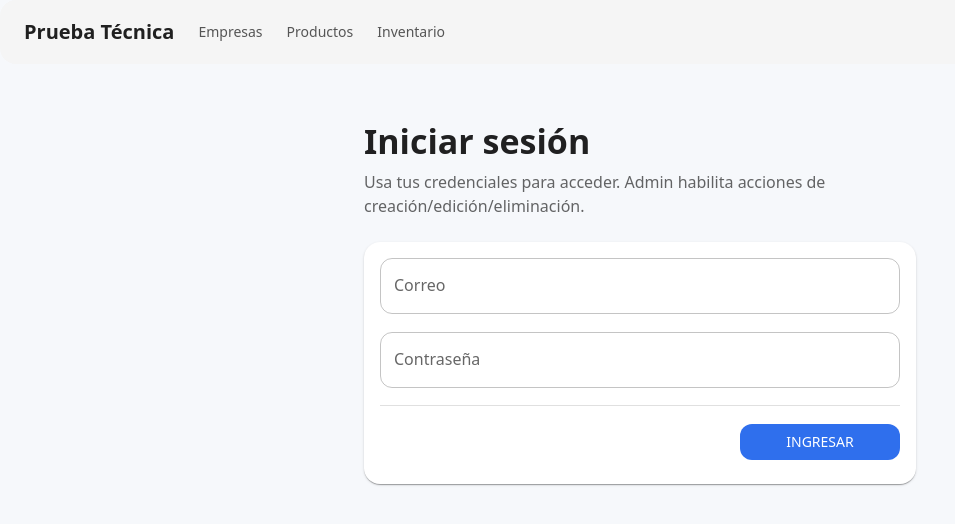
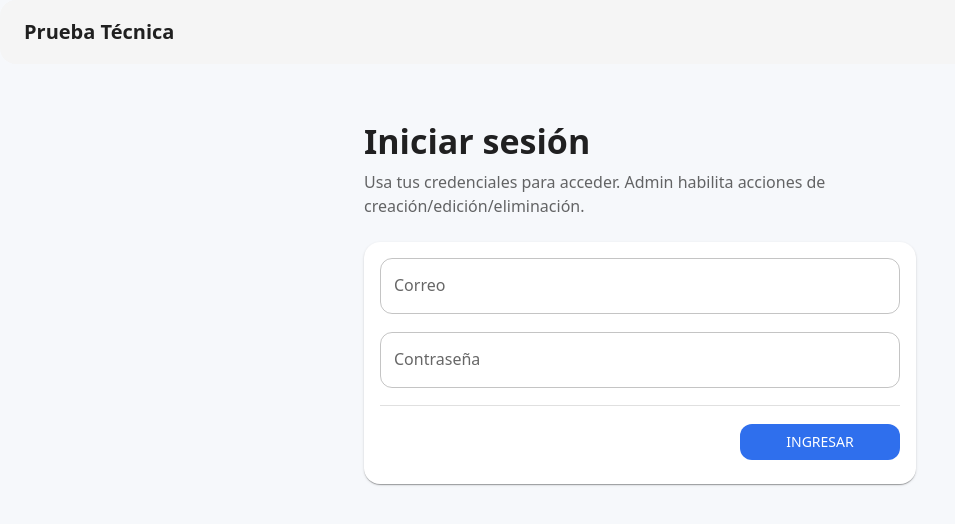
Before and after one commit to diegoabarajas/Prueba_tecnica_Java_Thinking, a React app in the folder frontend/: page /login in a window 1280 px wide. Shown: the top 524 px of the page, without its empty margins (0-955 px from the left). Built offline with nearby package versions, Linux system fonts and the light colour scheme; no server answers; the HTML template or start-up script is replaced by a standard one.

Commit message:
fix(ui): hide navigation until login

```diff
--- a/frontend/src/components/AppShell.tsx
+++ b/frontend/src/components/AppShell.tsx
@@ -31,6 +31,7 @@ export function AppShell() {
             Prueba Técnica
           </Typography>
 
+          {isAuthed && (
             <Box sx={{ display: "flex", gap: 1, flex: 1 }}>
               <Button component={NavLink} to="/empresas" color="inherit" sx={{ textTransform: "none" }} style={linkStyle as any}>
                 Empresas
@@ -42,6 +43,7 @@ export function AppShell() {
                 Inventario
               </Button>
             </Box>
+          )}
 
           {isAuthed ? (
             <Box sx={{ display: "flex", alignItems: "center", gap: 1 }}>
```
Lines whose indentation alone changed are shown as unchanged.
